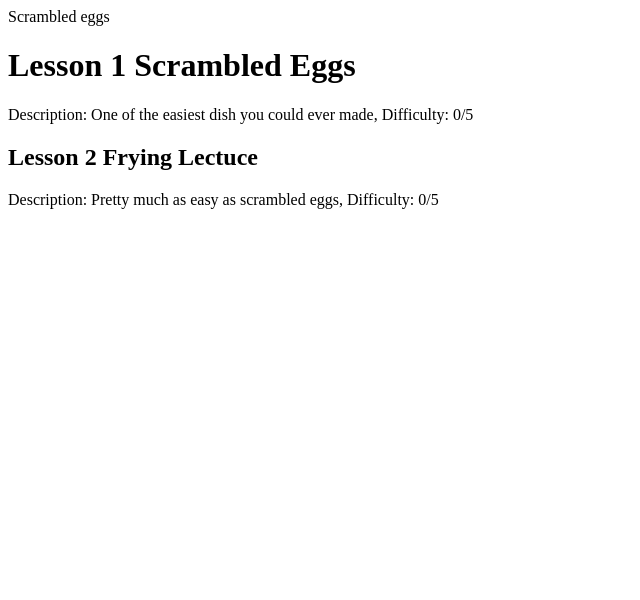
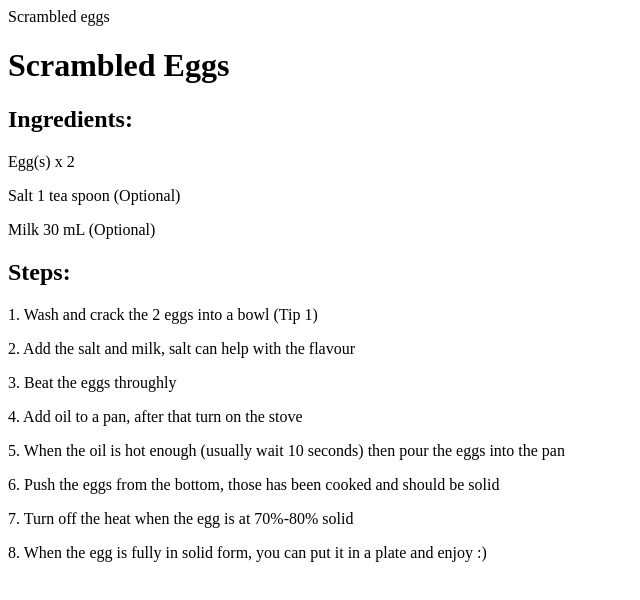
Before and after one commit to Elasticmango/Recipe-site, a plain HTML site: page Scrambled eggs.html in a window 1280 px wide. Shown: the whole page, without its empty margins (0-640 px from the left). Drawn offline with Linux system fonts and the light colour scheme.

Commit message:
Creating the recipe for scrambled egg

```diff
--- a/Scrambled eggs.html
+++ b/Scrambled eggs.html
@@ -2,9 +2,19 @@
 <html>
     <head>Scrambled eggs</head>
     <body>
-        <h1>Lesson 1 Scrambled Eggs</h1>
-        <p>Description: One of the easiest dish you could ever made, Difficulty: 0/5</p>
-        <h2>Lesson 2 Frying Lectuce</h2>
-        <p>Description: Pretty much as easy as scrambled eggs, Difficulty: 0/5</p>
+        <h1>Scrambled Eggs</h1>
+        <h2>Ingredients: </h2>
+        <p>Egg(s) x 2</p>
+        <p>Salt 1 tea spoon (Optional)</p>
+        <p>Milk 30 mL (Optional)</p>
+        <h2>Steps: </h2>
+        <p>1. Wash and crack the 2 eggs into a bowl (Tip 1)</p>
+        <p>2. Add the salt and milk, salt can help with the flavour</p>
+        <p>3. Beat the eggs throughly</p>
+        <p>4. Add oil to a pan, after that turn on the stove</p>
+        <p>5. When the oil is hot enough (usually wait 10 seconds) then pour the eggs into the pan</p>
+        <p>6. Push the eggs from the bottom, those has been cooked and should be solid</p>
+        <p>7. Turn off the heat when the egg is at 70%-80% solid</p>
+        <p>8. When the egg is fully in solid form, you can put it in a plate and enjoy :)</p>
     </body>
 </html>
```
